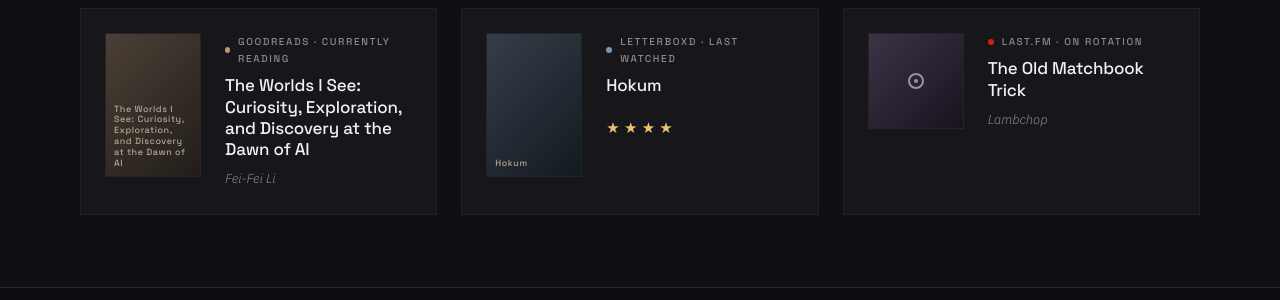
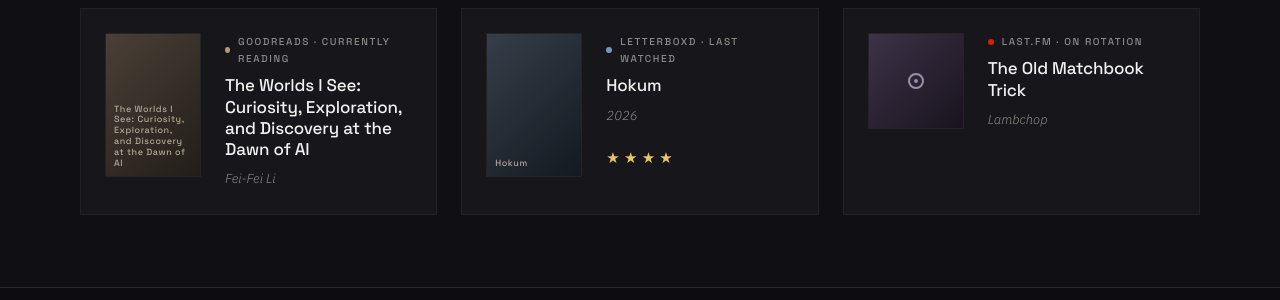
Before and after one commit to xchen101/xchen101.github.io, a Jekyll site: the page built from index.md, in a window 1280 px wide and 900 px high, scrolled down 6684 px. Shown: the part 153-453 px from the top of the window. Built offline with Jekyll 4.4.1, drawn with Linux system fonts in a browser that asks for light colours; comment, search, counter and statistics services are not loaded.

Commit message:
fix: use year field in now.html (replaced director)

```diff
--- a/_includes/now.html
+++ b/_includes/now.html
@@ -41,7 +41,7 @@
     <div class="now-body">
       <div class="now-service"><span class="now-dot" style="background:{{ watching.accent | default: '#7A95B5' }};"></span>{{ watching.service }} · {{ watching.label }}</div>
       <h3 class="now-title">{{ watching.title }}</h3>
-      {% if watching.director %}<div class="now-meta">{{ watching.director }}</div>{% endif %}
+      {% if watching.year %}<div class="now-meta">{{ watching.year }}</div>{% endif %}
       {% if watching.rating %}
       <div class="now-rating">
         {% assign full_stars = watching.rating | floor %}
```
